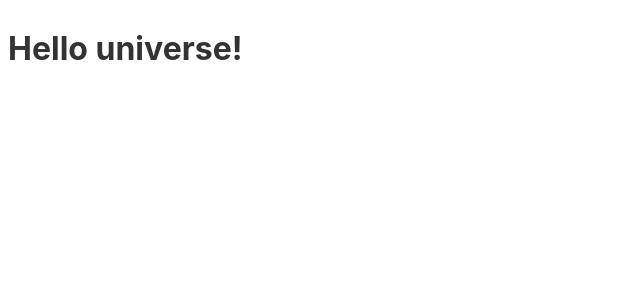
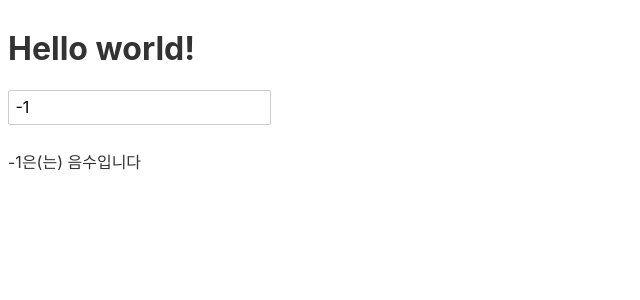
Before and after one commit to zldnlto/Svelte_Tutorial, a Svelte app: page / in a window 1280 px wide. Shown: the top 300 px of the page, without its empty margins (0-640 px from the left). Built offline with nearby package versions, Linux system fonts and the light colour scheme.

Commit message:
Chp4_ 컴포넌트 분리

```diff
--- a/src/App.svelte
+++ b/src/App.svelte
@@ -1,12 +1,9 @@
 <script>
-	let name = 'universe';
-	let a = 2;
+	import Chp4 from './tutorial/Chp4.svelte'
 </script>
 
 <main>
-	{#if a>0}
-	<h1>Hello {name}!</h1>
-	{/if}
+	<Chp4 name="world" a={3} b={-1}/>
 </main>
 
 <style>
--- /dev/null
+++ b/src/tutorial/Chp4.svelte
@@ -0,0 +1,25 @@
+<script>
+	export let name = 'universe';
+	export let a = 2;
+	export let b = 0;
+</script>
+
+<main>
+	{#if a>0}
+	<h1>Hello {name}!</h1>
+	{/if}
+
+
+	<input type="number" bind:value={b}>
+	{#if b === 0}
+	<p>{b}입니다</p>
+	{:else if b>0}
+		<p>{b}은(는) 양수입니다</p>
+	{:else}
+	<p>{b}은(는) 음수입니다</p>
+	{/if}
+</main>
+
+<style>
+
+</style>
```
